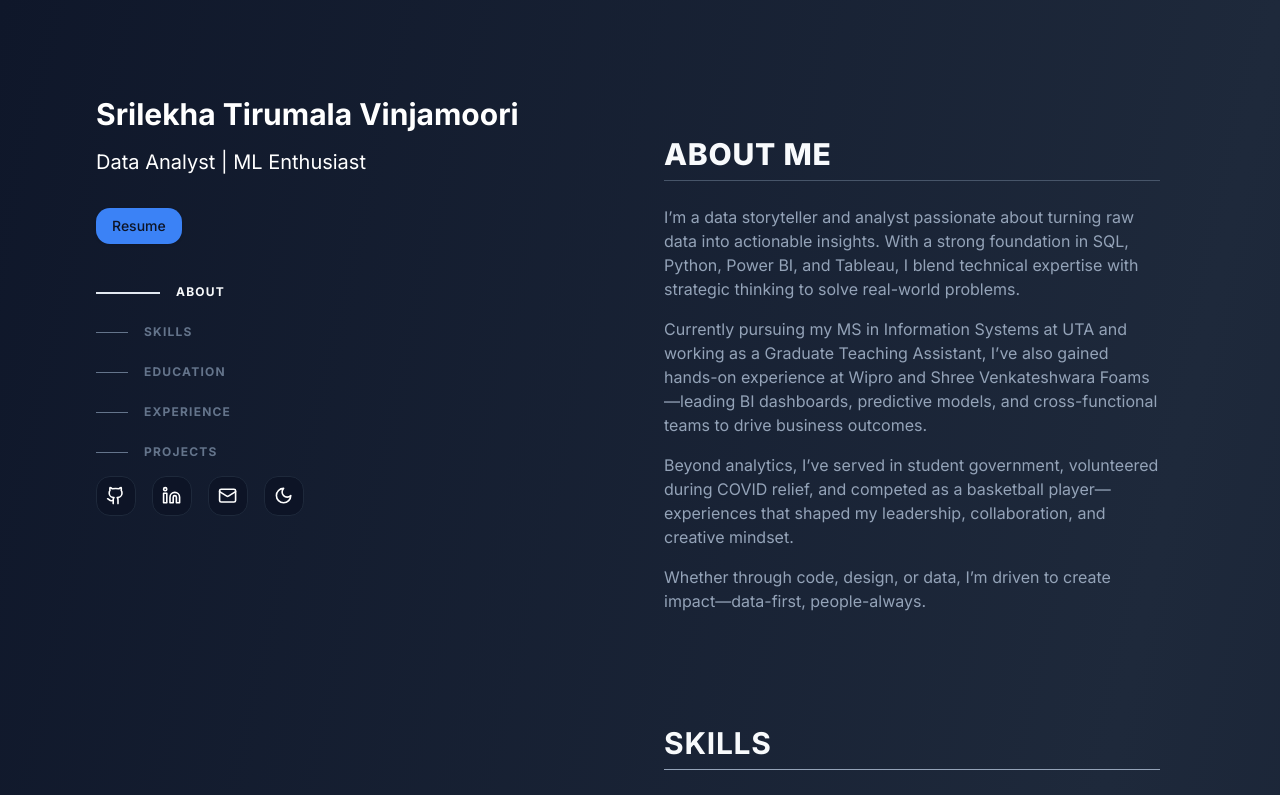
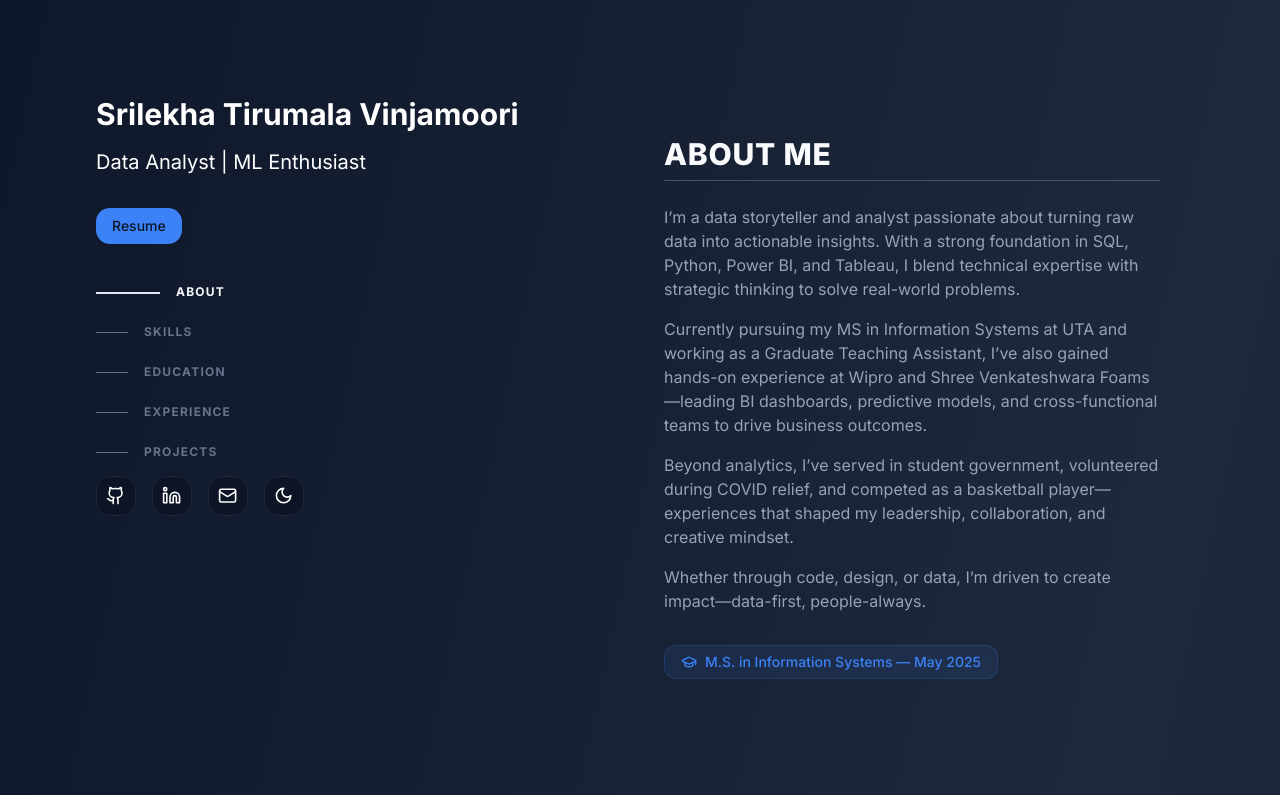
Before and after one commit to srilekhatv/srilekhatv-portfolio, a Next.js app: page / in a window 1280 px wide. Shown: the top 795 px of the page. Built offline with nearby package versions, Linux system fonts and the light colour scheme.

Commit message:
Add graduation highlight with Lucide icon to About section

```diff
--- a/components/About.tsx
+++ b/components/About.tsx
@@ -1,5 +1,7 @@
 "use client";
 /* eslint-disable */
+
+import { GraduationCap } from "lucide-react";
 
 export default function About() {
   return (
@@ -35,6 +37,11 @@ export default function About() {
         <p>
         Whether through code, design, or data, I’m driven to create impact—data-first, people-always.
         </p>
+
+        <div className="mt-4 inline-flex items-center gap-2 w-fit rounded-xl bg-primary/10 px-4 py-2 text-sm font-medium text-primary shadow-sm border border-primary/20 leading-none">
+          <GraduationCap className="w-4 h-4 shrink-0" />
+          <span className="align-middle">M.S. in Information Systems — May 2025</span>
+        </div>
       </div>
     </section>
   );
```
